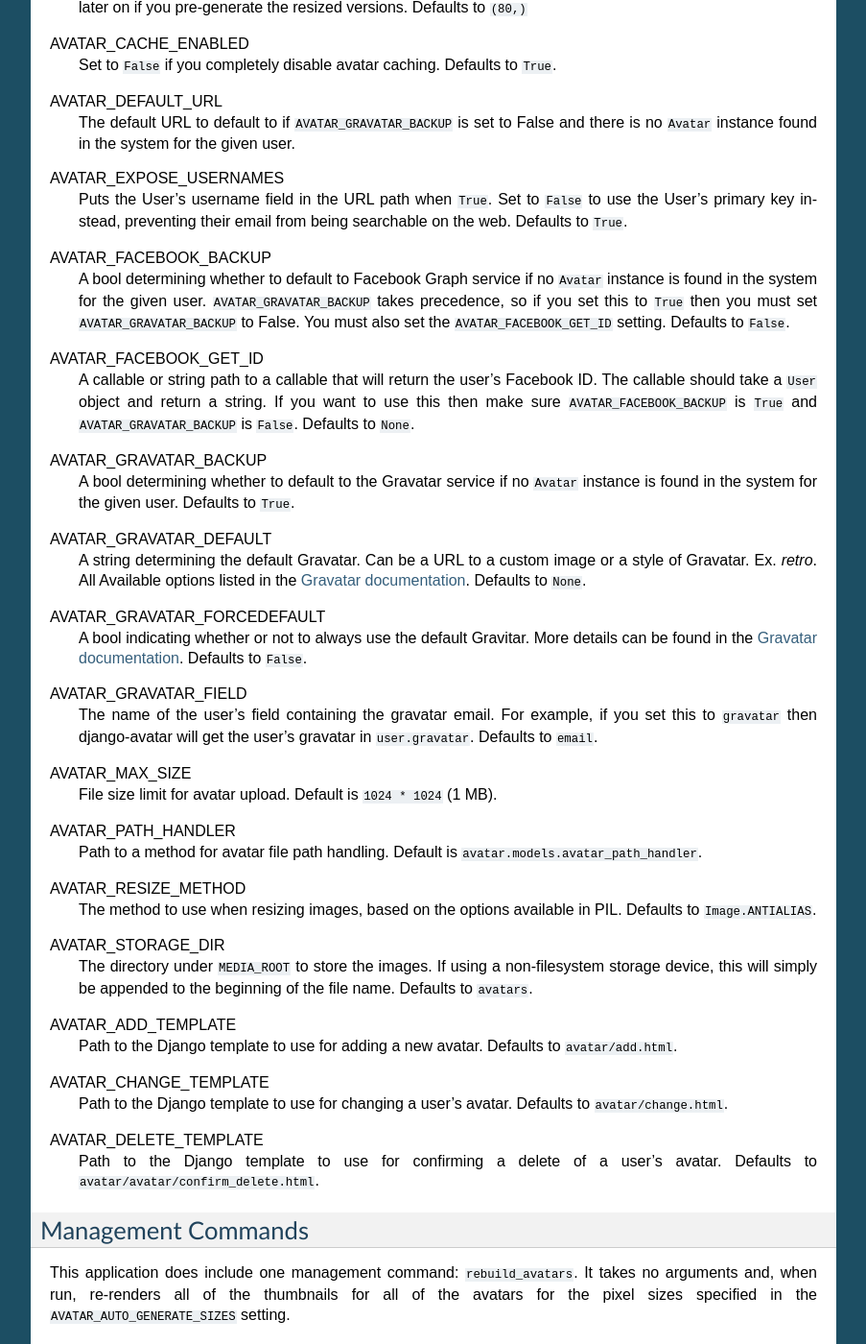
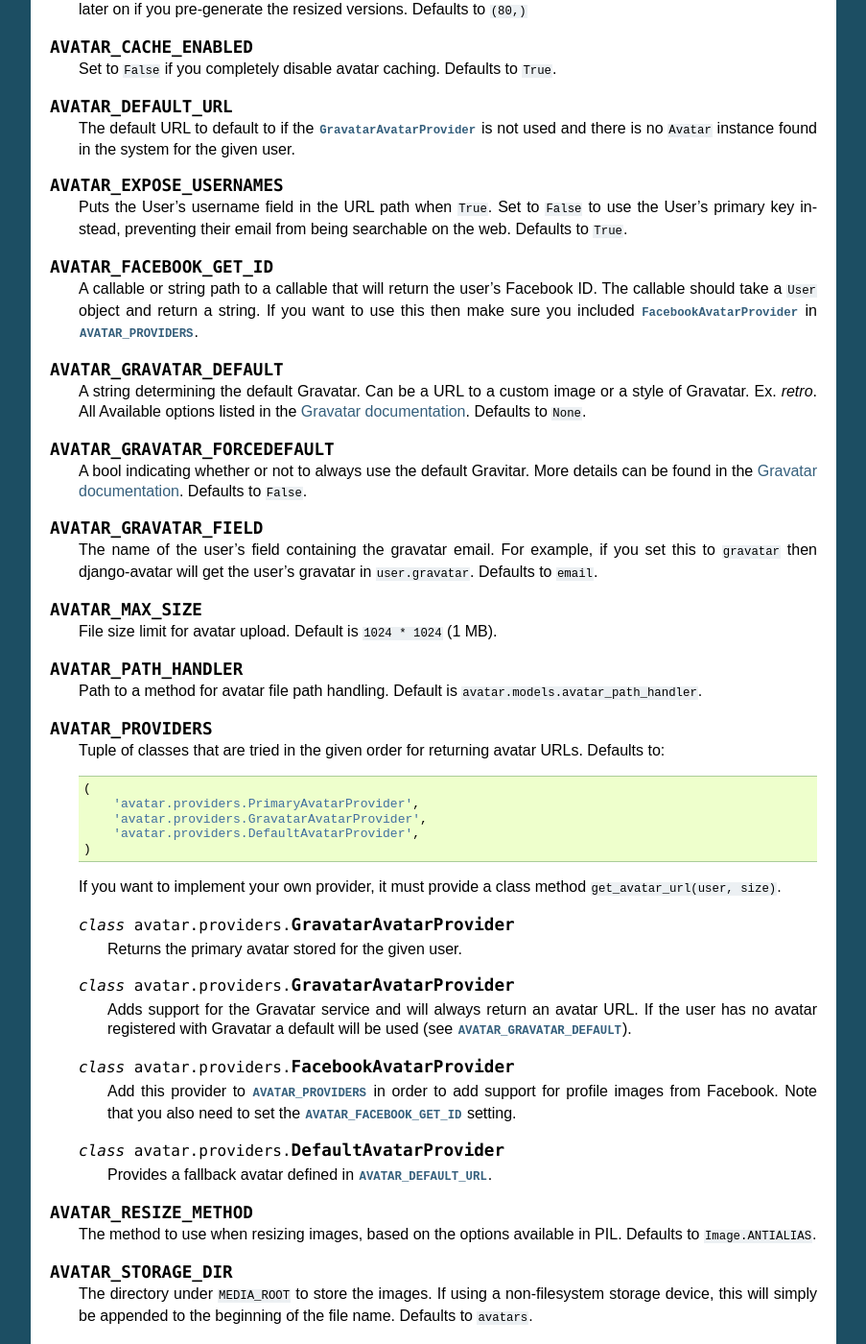
Before and after one commit to jazzband/django-avatar, a Sphinx documentation site: the page built from docs/index.txt, in a window 1280 px wide and 1400 px high, scrolled down 1948 px. Shown: the whole window at 96% size, without its empty margins (198-1101 px from the left). Built offline with Sphinx 7.4.7, drawn with Linux system fonts in a browser that asks for light colours; some of the changed text lies outside the part shown.

Commit message:
Introduce avatar providers.

```diff
--- a/docs/index.txt
+++ b/docs/index.txt
@@ -103,89 +104,131 @@
 There are a number of settings available to easily customize the avatars that
 appear on the site. Listed below are those settings:
 
-AVATAR_AUTO_GENERATE_SIZES
+.. py:data:: AVATAR_AUTO_GENERATE_SIZES
+
     An iterable of integers representing the sizes of avatars to generate on
     upload. This can save rendering time later on if you pre-generate the
     resized versions. Defaults to ``(80,)``
 
-AVATAR_CACHE_ENABLED
+.. py:data:: AVATAR_CACHE_ENABLED
+
     Set to ``False`` if you completely disable avatar caching. Defaults to ``True``.
 
-AVATAR_DEFAULT_URL
-    The default URL to default to if ``AVATAR_GRAVATAR_BACKUP`` is set to False
-    and there is no ``Avatar`` instance found in the system for the given user.
+.. py:data:: AVATAR_DEFAULT_URL
 
-AVATAR_EXPOSE_USERNAMES
-    Puts the User's username field in the URL path when ``True``. Set to ``False`` to
-    use the User's primary key instead, preventing their email from being searchable on the web.
-    Defaults to ``True``.
+    The default URL to default to if the
+    :py:class:`~avatar.providers.GravatarAvatarProvider` is not used and there
+    is no ``Avatar`` instance found in the system for the given user.
 
-AVATAR_FACEBOOK_BACKUP
-    A bool determining whether to default to Facebook Graph service if no ``Avatar`` instance
-    is found in the system for the given user. ``AVATAR_GRAVATAR_BACKUP`` takes precedence, so
-    if you set this to ``True`` then you must set ``AVATAR_GRAVATAR_BACKUP`` to False. You
-    must also set the ``AVATAR_FACEBOOK_GET_ID`` setting.
-    Defaults to ``False``.
+.. py:data:: AVATAR_EXPOSE_USERNAMES
 
-AVATAR_FACEBOOK_GET_ID
-    A callable or string path to a callable that will return the user's Facebook ID. The
-    callable should take a ``User`` object and return a string. If you want to use this
-    then make sure ``AVATAR_FACEBOOK_BACKUP`` is ``True`` and ``AVATAR_GRAVATAR_BACKUP`` is
-    ``False``. Defaults to ``None``.
+    Puts the User's username field in the URL path when ``True``. Set to
+    ``False`` to use the User's primary key instead, preventing their email
+    from being searchable on the web. Defaults to ``True``.
 
-AVATAR_GRAVATAR_BACKUP
-    A bool determining whether to default to the Gravatar service if no
-    ``Avatar`` instance is found in the system for the given user. Defaults to
-    ``True``.
+.. py:data:: AVATAR_FACEBOOK_GET_ID
 
-AVATAR_GRAVATAR_DEFAULT
-    A string determining the default Gravatar.  Can be a URL to a custom image or a
-    style of Gravatar. Ex. `retro`.  All Available options listed in the
-    `Gravatar documentation <https://en.gravatar.com/site/implement/images/#default-image>`_.
-    Defaults to ``None``.
+    A callable or string path to a callable that will return the user's
+    Facebook ID. The callable should take a ``User`` object and return a
+    string. If you want to use this then make sure you included
+    :py:class:`~avatar.providers.FacebookAvatarProvider` in :py:data:`AVATAR_PROVIDERS`.
 
-AVATAR_GRAVATAR_FORCEDEFAULT
-    A bool indicating whether or not to always use the default Gravitar. More details can be found
-    in the `Gravatar documentation <https://en.gravatar.com/site/implement/images/#force-default>`_.
-    Defaults to ``False``.
+.. py:data:: AVATAR_GRAVATAR_DEFAULT
 
-AVATAR_GRAVATAR_FIELD
-    The name of the user's field containing the gravatar email. For example, if you set
-    this to ``gravatar`` then django-avatar will get the user's gravatar in ``user.gravatar``.
-    Defaults to ``email``.
+    A string determining the default Gravatar.  Can be a URL to a custom image
+    or a style of Gravatar. Ex. `retro`.  All Available options listed in the
+    `Gravatar documentation <https://en.gravatar.com/site/implement/images
+    /#default-image>`_. Defaults to ``None``.
 
-AVATAR_MAX_SIZE
+.. py:data:: AVATAR_GRAVATAR_FORCEDEFAULT
+
+    A bool indicating whether or not to always use the default Gravitar. More
+    details can be found in the `Gravatar documentation
+    <https://en.gravatar.com/site/implement/images/#force-default>`_. Defaults
+    to ``False``.
+
+.. py:data:: AVATAR_GRAVATAR_FIELD
+
+    The name of the user's field containing the gravatar email. For example,
+    if you set this to ``gravatar`` then django-avatar will get the user's
+    gravatar in ``user.gravatar``. Defaults to ``email``.
+
+.. py:data:: AVATAR_MAX_SIZE
+
     File size limit for avatar upload. Default is ``1024 * 1024`` (1 MB).
 
-AVATAR_PATH_HANDLER
+.. py:data:: AVATAR_PATH_HANDLER
+
     Path to a method for avatar file path handling. Default is
     ``avatar.models.avatar_path_handler``.
 
-AVATAR_RESIZE_METHOD
+.. py:data:: AVATAR_PROVIDERS
+
+    Tuple of classes that are tried in the given order for returning avatar
+    URLs.
+    Defaults to::
+
+        (
+            'avatar.providers.PrimaryAvatarProvider',
+            'avatar.providers.GravatarAvatarProvider',
+            'avatar.providers.DefaultAvatarProvider',
+        )
+
+    If you want to implement your own provider, it must provide a class method
+    ``get_avatar_url(user, size)``.
+
+    .. py:class:: avatar.providers.GravatarAvatarProvider
+
+        Returns the primary avatar stored for the given user.
+
+    .. py:class:: avatar.providers.GravatarAvatarProvider
+
+        Adds support for the Gravatar service and will always return an avatar
+        URL. If the user has no avatar registered with Gravatar a default will
+        be used (see :py:data:`AVATAR_GRAVATAR_DEFAULT`).
+
+    .. py:class:: avatar.providers.FacebookAvatarProvider
+
+        Add this provider to  :py:data:`AVATAR_PROVIDERS` in order to add
+        support for profile images from Facebook. Note that you also need to
+        set the :py:data:`AVATAR_FACEBOOK_GET_ID` setting.
+
+    .. py:class:: avatar.providers.DefaultAvatarProvider
+
+        Provides a fallback avatar defined in :py:data:`AVATAR_DEFAULT_URL`.
+
+.. py:data:: AVATAR_RESIZE_METHOD
+
     The method to use when resizing images, based on the options available in
     PIL. Defaults to ``Image.ANTIALIAS``.
 
-AVATAR_STORAGE_DIR
+.. py:data:: AVATAR_STORAGE_DIR
+
     The directory under ``MEDIA_ROOT`` to store the images. If using a
     non-filesystem storage device, this will simply be appended to the beginning
     of the file name.  Defaults to ``avatars``.
 
-AVATAR_ADD_TEMPLATE
-    Path to the Django template to use for adding a new avatar. Defaults to ``avatar/add.html``.
+.. py:data:: AVATAR_ADD_TEMPLATE
 
-AVATAR_CHANGE_TEMPLATE
+    Path to the Django template to use for adding a new avatar. Defaults to
+    ``avatar/add.html``.
+
+.. py:data:: AVATAR_CHANGE_TEMPLATE
+
     Path to the Django template to use for changing a user's avatar. Defaults to ``avatar/change.html``.
 
-AVATAR_DELETE_TEMPLATE
-    Path to the Django template to use for confirming a delete of a user's avatar. Defaults to ``avatar/avatar/confirm_delete.html``.
+.. py:data:: AVATAR_DELETE_TEMPLATE
+
+    Path to the Django template to use for confirming a delete of a user's
+    avatar. Defaults to ``avatar/avatar/confirm_delete.html``.
 
 Management Commands
 -------------------
 
 This application does include one management command: ``rebuild_avatars``. It
 takes no arguments and, when run, re-renders all of the thumbnails for all of
-the avatars for the pixel sizes specified in the ``AVATAR_AUTO_GENERATE_SIZES``
-setting.
+the avatars for the pixel sizes specified in the
+:py:data:`AVATAR_AUTO_GENERATE_SIZES` setting.
 
 
 .. _pip: http://www.pip-installer.org/
```
Also changed, not shown: other parts of docs/index.txt (+4 -3 lines), 3 other files.
